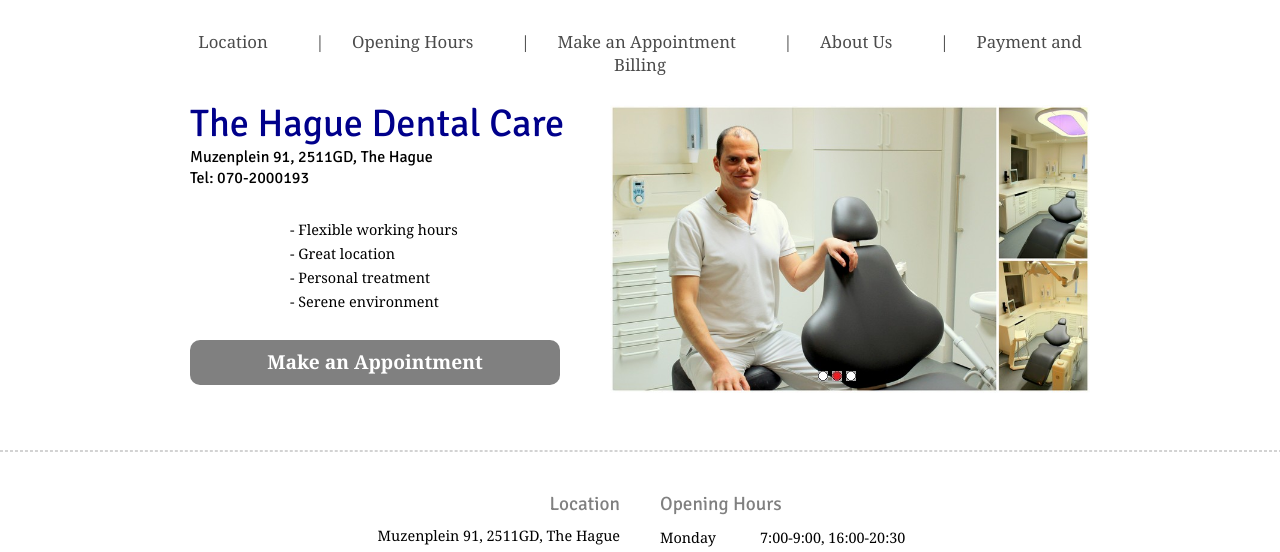
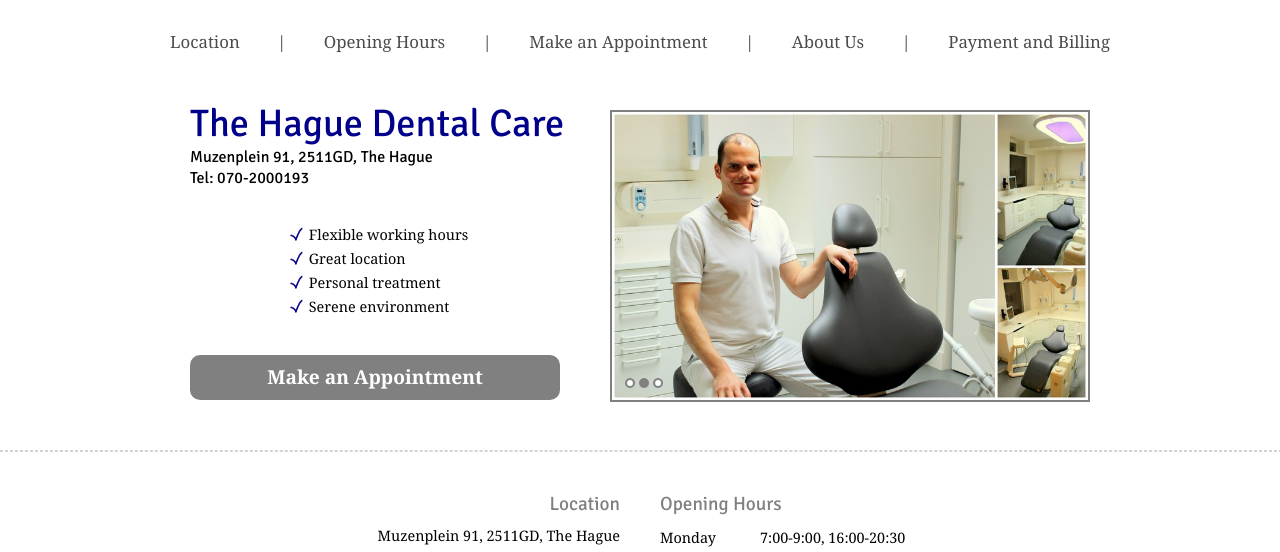
Before and after one commit to oriyudilevich/DanielWebsite, a PHP site: page / in a window 1280 px wide. Shown: the top 552 px of the page. Run offline with PHP 8.4, Linux system fonts and the light colour scheme; some libraries are stand-ins or nearby versions; some web fonts are replaced.

Commit message:
Added design elements: controls in slide show, "checks" in reasons, check as favicon, line when hovering over headers and border when hovering over back to top

```diff
--- a/css/stylesheet.css
+++ b/css/stylesheet.css
@@ -30,6 +30,9 @@ body{
     float: right;
     text-align: center;
     border-radius: 5px;
+    border-width: 1px;
+    border-color: white;
+    border-style:solid;
 }
 
 #back_top a {
@@ -132,7 +135,7 @@ span.arrow {
 
 #header {
     height: 70px;
-    width: 900px;
+    width: 950px;
     position:relative;
     margin: 0 auto;
     margin-top:30px;
@@ -144,14 +147,21 @@ span.arrow {
     color:black;
     opacity: 0.7;
     border: 0;
-    margin-right:23px;
-    margin-left:43px;
+    margin-right:33px;
+    margin-left:33px;
 }
 
 #header a {
     text-decoration:none;
     color:black;
     opacity: 0.7;
+}
+
+#header .container{
+    padding:0px 0px 5px 0px;
+    border-color: white;
+    border-width: 1px;
+    border-bottom-style: solid;
 }
 
 #header_location {
@@ -230,12 +240,19 @@ span.arrow {
 
 #reasons{
     position: relative;
-    margin-top: 20px;
+    margin-top: 25px;
     left: 100px;
     width: 190px;
     height: 100px;
     font-size: 90%
 
+}
+
+#reasons img{
+    position: relative;
+    top: 2px;
+    width:15px;
+    height:15px;
 }
 
 #reason_1{
@@ -259,7 +276,7 @@ span.arrow {
 
 #appointment{
     position:relative;
-    margin-top: 20px;
+    margin-top: 30px;
     left: 0px;
     height: 45px;
     width: 370px;
@@ -298,10 +315,13 @@ span.arrow {
 
 .fader{
     position: relative;
-    width: 480px;
+    width: 476px;
     height: 288px;
     overflow: hidden;
-    margin-top:5px;
+    margin-top:10px;
+    border-style: solid;
+    border-width: 2px;
+    border-color: gray;
 }
 
 .fader .slide{
@@ -320,7 +340,7 @@ span.arrow {
 .fader_controls{
     position: absolute;
     bottom: 10px;
-    left: 205px;
+    left: 10px;
     z-index: 4;
     height: 12px;
     width: 42px;
@@ -330,14 +350,16 @@ span.arrow {
 
 .fader_controls .page{
     float: left;
-    background:url("../images/buttonwhite.jpg") 0 0 no-repeat;
+    background:url("../images/buttongray.gif") 0 0 no-repeat;
+    background-size: 100%;
     width: 10px;
     height: 10px;
     margin-right: 4px;
 }
 
 .fader_controls .active{
-    background:url("../images/buttonred.jpg") 0 0 no-repeat;
+    background:url("../images/buttonblue.gif") 0 0 no-repeat;
+    background-size: 100%;
 }
 
 
--- a/index.html
+++ b/index.html
@@ -13,6 +13,8 @@
 
         <link href='http://fonts.googleapis.com/css?family=Stalemate' rel='stylesheet' type='text/css'>
         <link href='http://fonts.googleapis.com/css?family=Signika' rel='stylesheet' type='text/css'>
+
+        <link rel="icon" type="image/gif" href="images/check.gif">
 
     </head>
 
@@ -53,23 +55,23 @@
 
         <div id="header">
 
-            <span id="header_location"><a id="header_location_a" href="#location">Location</a></span>
+            <span id="header_location" class="container"><a id="header_location_a" href="#location">Location</a></span>
 
             <span class="separator">|</span>
 
-            <span id="header_openinghours"><a id="header_openinghours_a" href="#openinghours">Opening Hours</a></span>
+            <span id="header_openinghours" class="container"><a id="header_openinghours_a" href="#openinghours">Opening Hours</a></span>
 
             <span class="separator">|</span>
 
-            <span id="header_requestappointment"><a class="topopup" id="header_requestappointment_a" href="#requestappointment">Make an Appointment</a></span>
+            <span id="header_requestappointment" class="container"><a class="topopup" id="header_requestappointment_a" href="#requestappointment">Make an Appointment</a></span>
 
             <span class="separator">|</span>
 
-            <span id="header_aboutus"><a id="header_aboutus_a" href="#aboutus">About Us</a></span>
+            <span id="header_aboutus" class="container"><a id="header_aboutus_a" href="#aboutus">About Us</a></span>
 
             <span class="separator">|</span>
 
-            <span id="header_payment"><a id="header_payment_a" href="#payment">Payment and Billing</a></span>
+            <span id="header_payment" class="container"><a id="header_payment_a" href="#payment">Payment and Billing</a></span>
 
         </div>
 
@@ -93,13 +95,13 @@
 
             <div id="reasons">
 
-                <div id="reason_1">- Flexible working hours</div>
+                <div id="reason_1"><img src="images/check.gif"> Flexible working hours</div>
 
-                <div id="reason_2">- Great location</div>
+                <div id="reason_2"><img src="images/check.gif"> Great location</div>
 
-                <div id="reason_3">- Personal treatment</div>
+                <div id="reason_3"><img src="images/check.gif"> Personal treatment</div>
 
-                <div id="reason_4">- Serene environment</div>
+                <div id="reason_4"><img src="images/check.gif"> Serene environment</div>
 
             </div>
 
--- a/js/script.js
+++ b/js/script.js
@@ -3,10 +3,12 @@ $(document).ready(function(){
     //mouse over menu items in header
     $('#header_aboutus_a, #header_openinghours_a, #header_location_a, #header_requestappointment_a, #header_payment_a').hover(
         function(){
-        $(this).css('color','red');
+        $(this).css('color','black');
+        $(this).parent().css('border-color','lightgray');
         },
         function(){
         $(this).css('color','black');
+        $(this).parent().css('border-color','white');
     });
 
 
@@ -71,10 +73,12 @@ $(document).ready(function(){
             if (position.top > position_f.top - 10){
                 $('#back_top_container a').css('color','white');
                 $('#back_top_container').css('background','gray');
+                $('#back_top_container').css('border-color','gray');
             }
             else {
                 $('#back_top_container a').css('color','gray');
                 $('#back_top_container').css('background','white');
+                $('#back_top_container').css('border-color','white');
             }
         });
 
@@ -84,20 +88,20 @@ $(document).ready(function(){
             var position = $("#back_top a").offset();
             var position_f = $("#footer").offset();
             if (position.top > position_f.top - 10){
-                $('#back_top_container a').css('color','lightgray');
+                $('#back_top_container').css('border-color','white');
             }
             else {
-                $('#back_top_container a').css('color','red');
+                $('#back_top_container').css('border-color','gray');
             }
             },
             function(){
             var position = $("#back_top a").offset();
             var position_f = $("#footer").offset();
             if (position.top > position_f.top - 10){
-                $('#back_top_container a').css('color','white');
+                $('#back_top_container').css('border-color','gray');
             }
             else {
-                $('#back_top_container a').css('color','gray');
+                $('#back_top_container').css('border-color','white');
             }
         });
 
```
Also changed, not shown: images/buttonblue.gif (added), images/buttongray.gif (added), images/buttonred.jpg (deleted), images/buttonwhite.jpg (deleted), images/check.gif (added), 3 other files.
